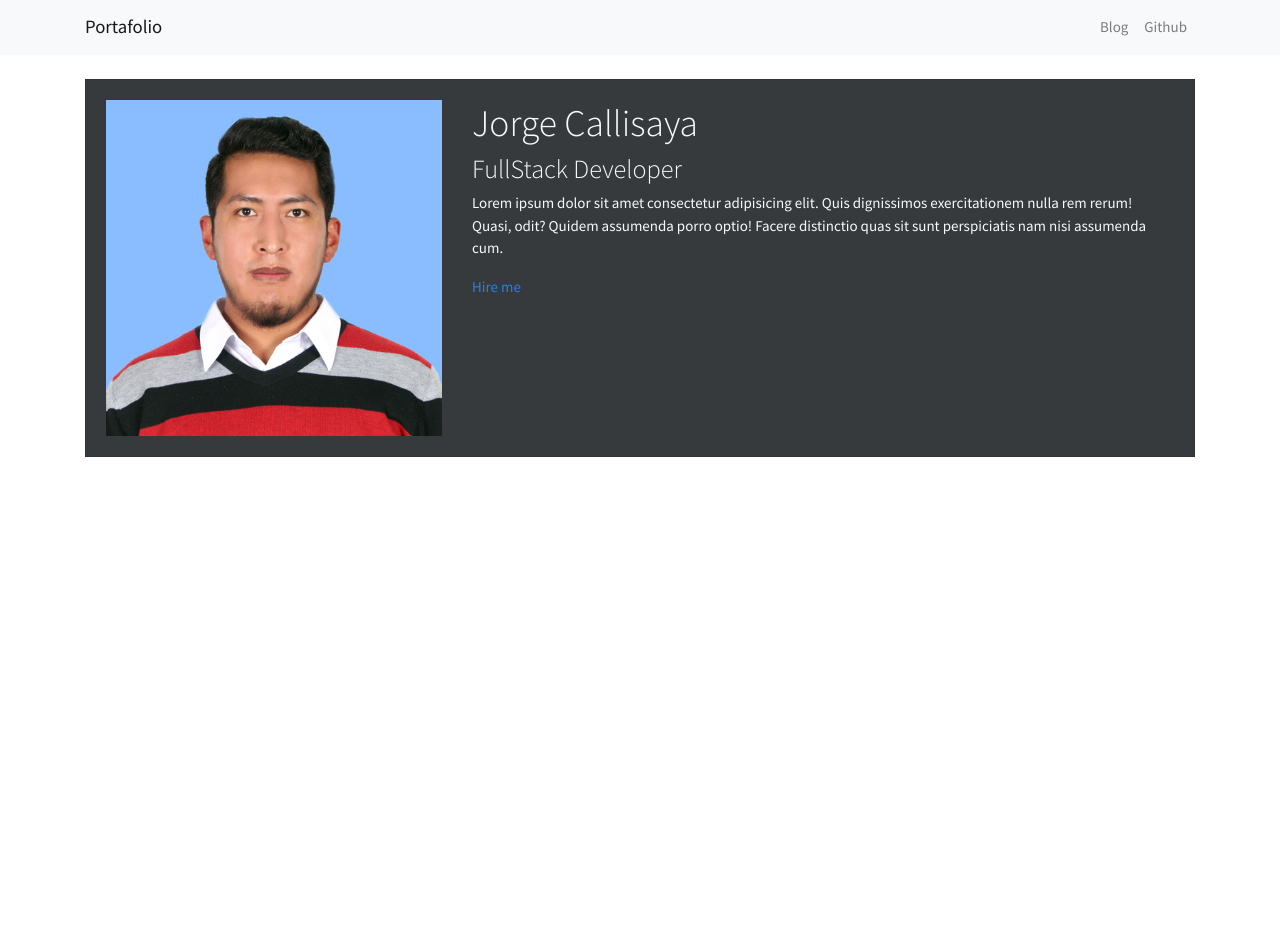
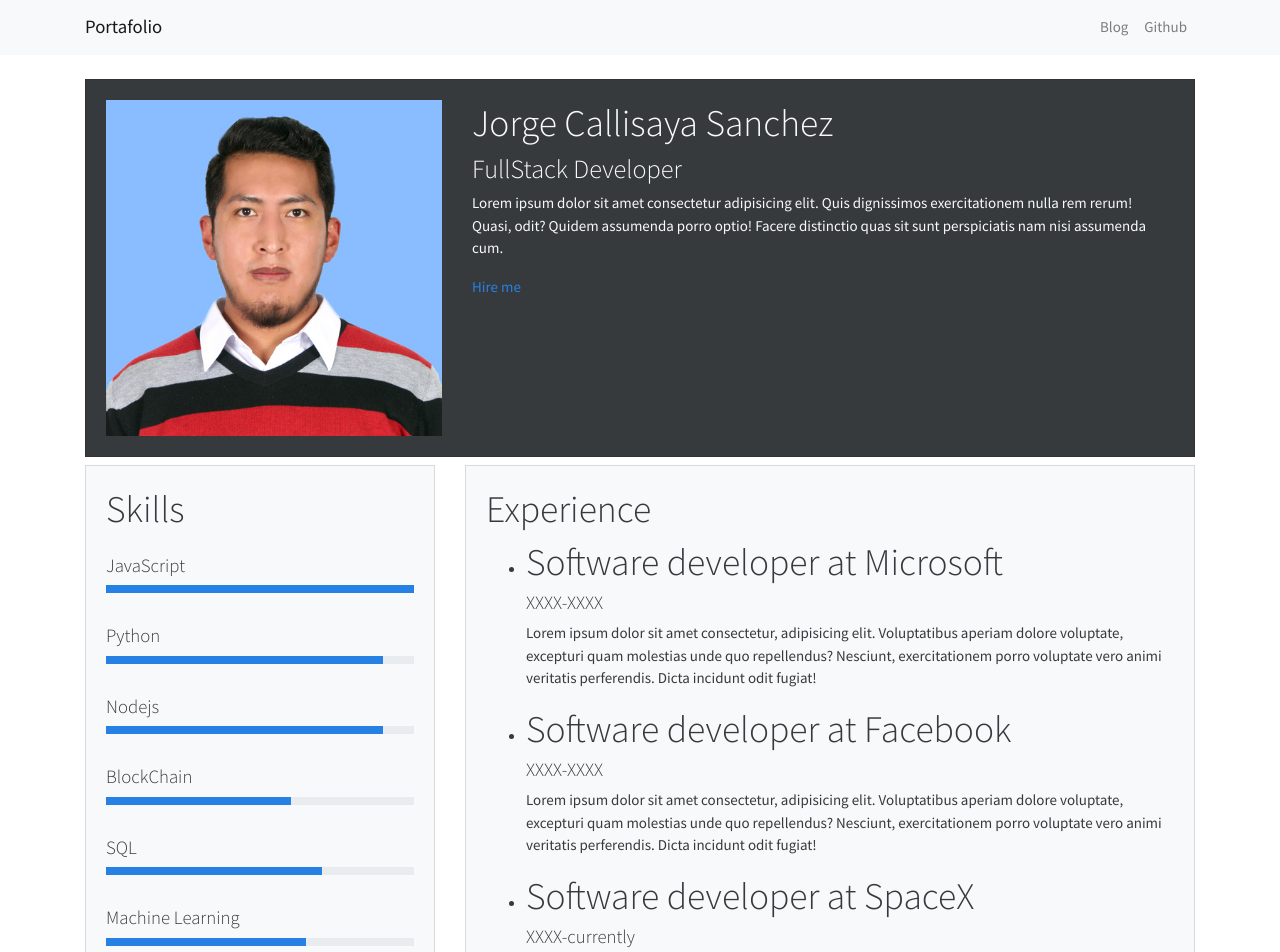
Before and after one commit to jecs580/nextjs-api-github, a Next.js app: page / in a window 1280 px wide. Shown: the top 952 px of the page. Before the commit the page ends 800 px from the top, so only its background shows below. Built offline with nearby package versions, Linux system fonts and the light colour scheme.

Commit message:
Creacion de card de 'skills' y  'experience'

```diff
--- a/pages/_document.js
+++ b/pages/_document.js
@@ -11,6 +11,7 @@ class MyDocument extends Document {
       <Html>
         <Head>
             <title> Mi Portafolio</title>
+            <meta name="description" content="Jorge Callisaya Sanchez Portfolio - website"/>
         </Head>
         <body>
           <Main />
--- a/pages/index.js
+++ b/pages/index.js
@@ -1,4 +1,5 @@
 import Layouts from '../components/Layouts'
+import {skills, experiences} from '../profile'
 const Index =()=>{
     return (
         <Layouts>
@@ -11,7 +12,7 @@ const Index =()=>{
                                 <img src="/img1.jpg" className="img-fluid"/>
                             </div>
                             <div className="col-md-8">
-                                <h1>Jorge Callisaya</h1>
+                                <h1>Jorge Callisaya Sanchez</h1>
                                 <h3>FullStack Developer</h3>
                                 <p>Lorem ipsum dolor sit amet consectetur adipisicing elit. Quis dignissimos exercitationem nulla rem rerum! Quasi, odit? Quidem assumenda porro optio! Facere distinctio quas sit sunt perspiciatis nam nisi assumenda cum.</p>
                                 <a href="/hireme">Hire me</a>
@@ -20,6 +21,49 @@ const Index =()=>{
                     </div>
                 </div>
             </header>
+            {/* Second section */}
+            <div className="row py-2">
+                <div className="col-md-4">
+                    <div className="card bg-light">
+                        <div className="card-body">
+                            <h1>Skills</h1>
+                           {
+                               skills.map((skill,i)=>(
+                                   <div className="py-3" key={i}>
+                                    <h5>{skill.skill}</h5>
+                                   <div className="progress">
+                                    <div className="progress-bar" role="progressbar" style={{width:`${skill.percentage}%`}}
+                                    aria-valuenow={skill.percentage}
+                                    aria-valuemin="0"
+                                    aria-valuemax="100"
+                                    ></div>
+                                    </div>
+                                   </div>
+                                    ))
+                                }
+                        </div>
+                    </div>
+                </div>
+                <div className="col-md-8">
+                    <div className="card bg-light">
+                        <div className="card-body">
+                            <h1>Experience</h1>
+                            <ul>
+                                   {
+                                       experiences.map((exp,i) =>(
+                                        <li key={i}>
+                                            <h1>{exp.title}</h1>
+                                            <h5>{exp.from}-{exp.to? exp
+                                            .to:'currently'}</h5>
+                                            <p>{exp.description}</p>
+                                        </li>
+                                       ))
+                                   }
+                            </ul>
+                        </div>
+                    </div>
+                </div>
+            </div>
         </Layouts>
     )
 }
--- /dev/null
+++ b/profile.js
@@ -0,0 +1,46 @@
+export const skills=[
+    {
+        skill:'JavaScript',
+        percentage:100
+    },
+    {
+        skill:'Python',
+        percentage:90
+    },
+    {
+        skill:'Nodejs',
+        percentage:90
+    },
+    {
+        skill:'BlockChain',
+        percentage:60
+    },
+    {
+        skill:'SQL',
+        percentage:70
+    },
+    {
+        skill:'Machine Learning',
+        percentage:65
+    }
+]
+
+export const experiences =[
+    {
+        title:'Software developer at Microsoft',
+        description:'Lorem ipsum dolor sit amet consectetur, adipisicing elit. Voluptatibus aperiam dolore voluptate, excepturi quam molestias unde quo repellendus? Nesciunt, exercitationem porro voluptate vero animi veritatis perferendis. Dicta incidunt odit fugiat!',
+        from:'XXXX',
+        to:'XXXX'
+    },
+    {
+        title:'Software developer at Facebook',
+        description:'Lorem ipsum dolor sit amet consectetur, adipisicing elit. Voluptatibus aperiam dolore voluptate, excepturi quam molestias unde quo repellendus? Nesciunt, exercitationem porro voluptate vero animi veritatis perferendis. Dicta incidunt odit fugiat!',
+        from:'XXXX',
+        to:'XXXX'
+    },
+    {
+        title:'Software developer at SpaceX',
+        description:'Lorem ipsum dolor sit amet consectetur, adipisicing elit. Voluptatibus aperiam dolore voluptate, excepturi quam molestias unde quo repellendus? Nesciunt, exercitationem porro voluptate vero animi veritatis perferendis. Dicta incidunt odit fugiat!',
+        from:'XXXX'
+    }
+]
```
